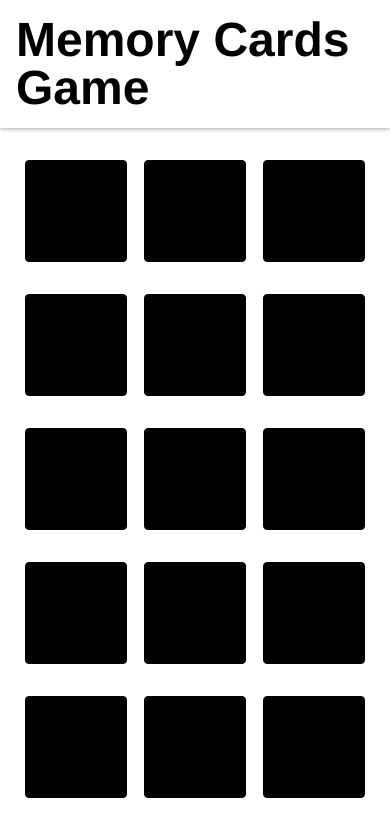
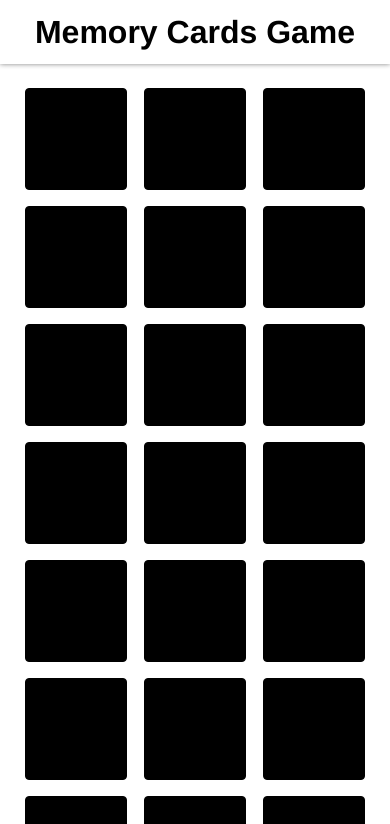
Before and after one commit to IrinaKostevich/memory-cards, a website with bundled scripts: page index.html in a window 390 px wide. Shown: the top 824 px of the page. Built offline with nearby package versions, Linux system fonts and the light colour scheme.

Commit message:
style updates

```diff
--- a/scripts/ui/app.js
+++ b/scripts/ui/app.js
@@ -22,7 +22,8 @@ export class App {
     }
 
     _onCardClick(event) {
-        const memoryCard = event.path.find(element => element instanceof MemoryCardElement);
+        const memoryCard = event.target.closest('memory-card');
+       // event.path.find(element => element instanceof MemoryCardElement);
 
         if (!memoryCard) return;
 
--- a/styles/components/header.css
+++ b/styles/components/header.css
@@ -15,3 +15,9 @@
     font-size: 3rem;
     font-weight: bold;
 }
+
+@media only screen and (max-width: 450px) {
+    .header .header-title {
+        font-size: 2rem;
+    }
+}
--- a/styles/layout/cards-list.css
+++ b/styles/layout/cards-list.css
@@ -7,3 +7,9 @@
 .l-cards-list > * {
     margin: 1rem 0.5rem;
 }
+
+@media only screen and (max-width: 450px) {
+    .l-cards-list > * {
+        margin: 0.5rem 0.25rem;
+    }
+}
```
